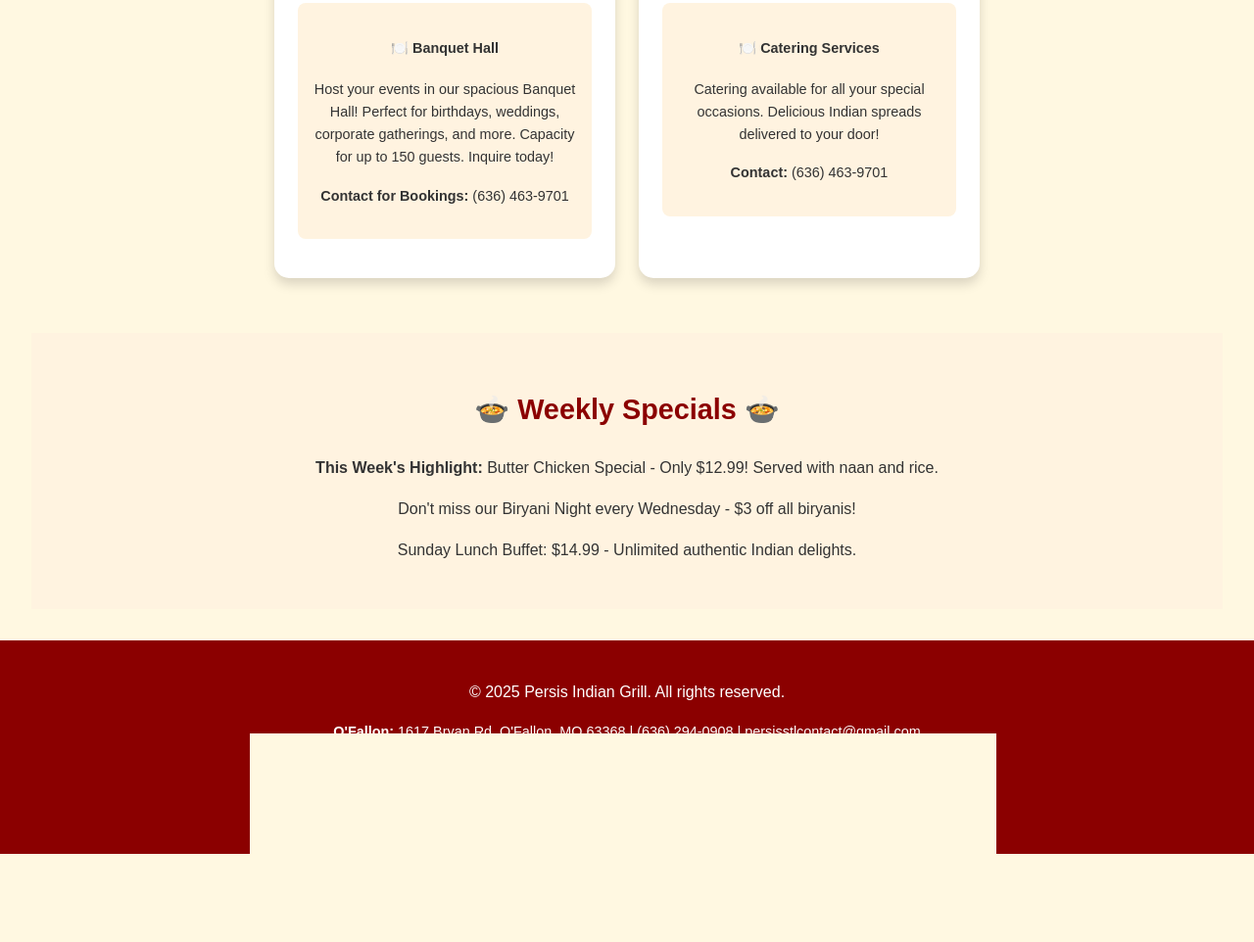
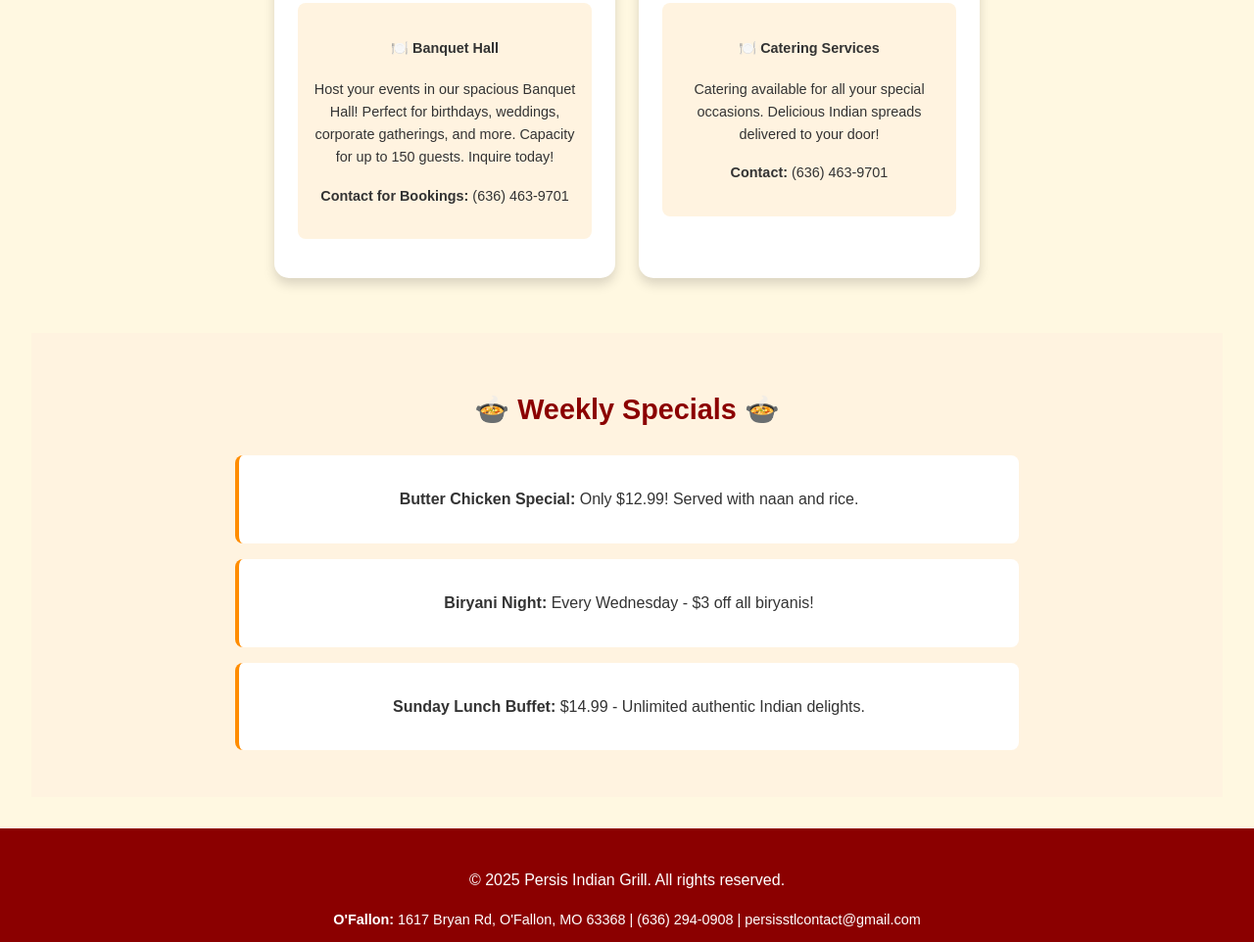
Before and after one commit to vamshib4u/persis-stl-website, a plain HTML site: page index.html in a window 1280 px wide. Shown: the part 1030-1992 px from the top of the page at 98% size. Before the commit the page ends 1902 px from the top, so only its background shows below. Drawn offline with Linux system fonts and the light colour scheme.

Commit message:
Adding customizable content

```diff
--- /dev/null
+++ b/data.json
@@ -0,0 +1,20 @@
+{
+  "highlight": {
+    "title": "🌟 Proudly Located in 2 Amazing Spots! 🌟",
+    "text": "Experience the best of Indian cuisine at our O'Fallon and Ballwin locations. Fresh, flavorful, and full of tradition!"
+  },
+  "specials": [
+    {
+      "title": "Butter Chicken Special",
+      "description": "Only $12.99! Served with naan and rice."
+    },
+    {
+      "title": "Biryani Night",
+      "description": "Every Wednesday - $3 off all biryanis!"
+    },
+    {
+      "title": "Sunday Lunch Buffet",
+      "description": "$14.99 - Unlimited authentic Indian delights."
+    }
+  ]
+}
--- a/index.html
+++ b/index.html
@@ -138,6 +138,13 @@
             margin: 0 auto;
             line-height: 1.6;
         }
+        .special-item {
+            background: white;
+            padding: 1rem;
+            margin: 1rem 0;
+            border-radius: 8px;
+            border-left: 4px solid #ff8c00;
+        }
         footer {
             background: #8B0000; /* Maroon footer */
             color: white;
@@ -173,9 +180,9 @@
         <p>Authentic Flavors of India</p>
     </header>
 
-    <div class="highlight">
-        <h2>🌟 Proudly Located in 2 Amazing Spots! 🌟</h2>
-        <p>Experience the best of Indian cuisine at our O'Fallon and Ballwin locations. Fresh, flavorful, and full of tradition!</p>
+    <!-- Highlight section: Content loaded from data.json -->
+    <div id="highlight-section" class="highlight">
+        <!-- Dynamic content will be inserted here -->
     </div>
 
     <div class="locations">
@@ -214,11 +221,9 @@
 
     <div class="specials">
         <h2>🍲 Weekly Specials 🍲</h2>
-        <div class="specials-content">
-            <p><strong>This Week's Highlight:</strong> Butter Chicken Special - Only $12.99! Served with naan and rice.</p>
-            <p>Don't miss our Biryani Night every Wednesday - $3 off all biryanis!</p>
-            <p>Sunday Lunch Buffet: $14.99 - Unlimited authentic Indian delights.</p>
-            <!-- Easy to manage: Add more specials here -->
+        <!-- Dynamic content will be inserted here -->
+        <div id="specials-content" class="specials-content">
+            <!-- Specials loaded from data.json -->
         </div>
     </div>
 
@@ -230,5 +235,68 @@
             <p>Follow us on <a href="https://www.facebook.com/persisstl/" style="color: #ff8c00;">Facebook</a> | <a href="https://www.instagram.com/persisstl/" style="color: #ff8c00;">Instagram</a></p>
         </div>
     </footer>
+
+    <script>
+        // Simple JS to load content from data.json
+        // Create a file called 'data.json' in the same folder with this structure:
+        // {
+        //   "highlight": {
+        //     "title": "🌟 Proudly Located in 2 Amazing Spots! 🌟",
+        //     "text": "Experience the best of Indian cuisine at our O'Fallon and Ballwin locations. Fresh, flavorful, and full of tradition!"
+        //   },
+        //   "specials": [
+        //     {
+        //       "title": "Butter Chicken Special",
+        //       "description": "Only $12.99! Served with naan and rice."
+        //     },
+        //     {
+        //       "title": "Biryani Night",
+        //       "description": "Every Wednesday - $3 off all biryanis!"
+        //     },
+        //     {
+        //       "title": "Sunday Lunch Buffet",
+        //       "description": "$14.99 - Unlimited authentic Indian delights."
+        //     }
+        //   ]
+        // }
+        // Edit data.json on GitHub to update without touching HTML!
+
+        fetch('data.json')
+            .then(response => response.json())
+            .then(data => {
+                // Update highlight section
+                document.getElementById('highlight-section').innerHTML = `
+                    <h2>${data.highlight.title}</h2>
+                    <p>${data.highlight.text}</p>
+                `;
+
+                // Update specials section
+                const specialsContainer = document.getElementById('specials-content');
+                specialsContainer.innerHTML = data.specials.map(special => `
+                    <div class="special-item">
+                        <p><strong>${special.title}:</strong> ${special.description}</p>
+                    </div>
+                `).join('');
+            })
+            .catch(error => {
+                console.error('Error loading data:', error);
+                // Fallback content if data.json fails to load
+                document.getElementById('highlight-section').innerHTML = `
+                    <h2>🌟 Proudly Located in 2 Amazing Spots! 🌟</h2>
+                    <p>Experience the best of Indian cuisine at our O'Fallon and Ballwin locations. Fresh, flavorful, and full of tradition!</p>
+                `;
+                document.getElementById('specials-content').innerHTML = `
+                    <div class="special-item">
+                        <p><strong>This Week's Highlight:</strong> Butter Chicken Special - Only $12.99! Served with naan and rice.</p>
+                    </div>
+                    <div class="special-item">
+                        <p>Don't miss our Biryani Night every Wednesday - $3 off all biryanis!</p>
+                    </div>
+                    <div class="special-item">
+                        <p>Sunday Lunch Buffet: $14.99 - Unlimited authentic Indian delights.</p>
+                    </div>
+                `;
+            });
+    </script>
 </body>
 </html>
```
